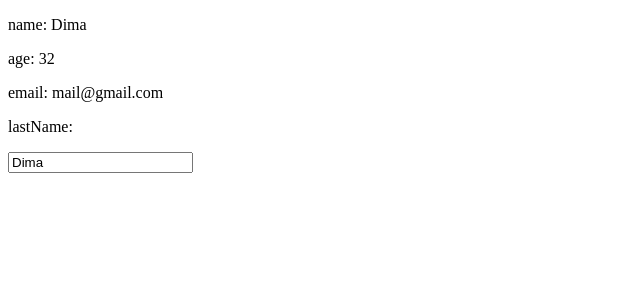
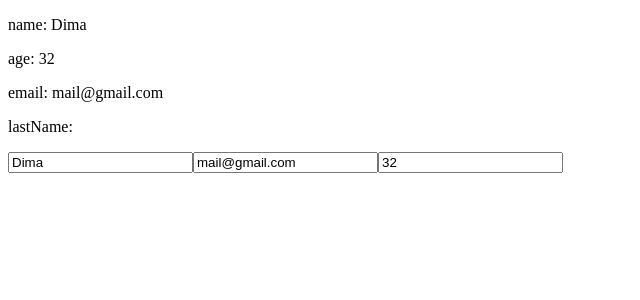
Before and after one commit to shkuropatenko/react-learn-axenov-video, a React (Create React App) app: page / in a window 1280 px wide. Shown: the top 300 px of the page, without its empty margins (0-640 px from the left). Built offline with nearby package versions, Linux system fonts and the light colour scheme.

Commit message:
added key svyazka po kluchu

```diff
--- a/src/App.js
+++ b/src/App.js
@@ -10,11 +10,9 @@ function App() {
 
   const onChangeName = (event) => {
     const value = event.target.value;
-    if (/^[a-z]{1,25}$/.test(value)) {
-      setUser({...user, name: value})
-    } else {
-      alert('your data is not correct')
-    }
+    const key = event.target.name;
+
+    setUser({...user, [key]: value})
     console.log(value)
   }
 
@@ -27,7 +25,9 @@ function App() {
       <p>age: {age}</p>
       <p>email: {email}</p>
       <p>lastName: {lastName}</p>
-      <input value={name} onChange={onChangeName} />
+      <input name='name' value={name} onChange={onChangeName} />
+      <input name='email' type='email' value={email} onChange={onChangeName} />
+      <input name='age' type='number' value={age} onChange={onChangeName} />
     </div>
   );
 }
```
